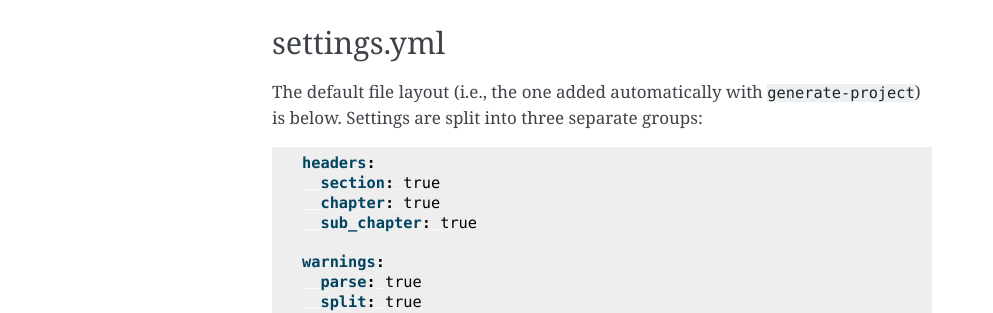
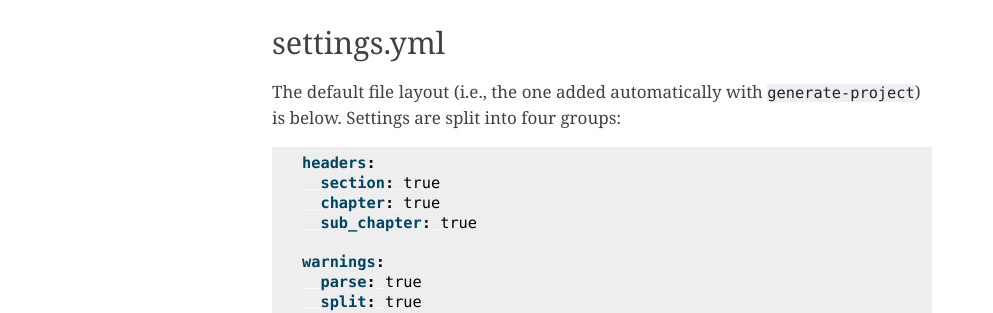
Before and after one commit to edelgm6/draft, a Sphinx documentation site: the page built from docs/source/settings.rst, in a window 1280 px wide. Shown: the part 433-746 px from the top of the page, without its empty margins (148-1141 px from the left). Built offline with Sphinx 7.4.7, drawn with Linux system fonts in a browser that asks for light colours.

Commit message:
settings docs tweak

```diff
--- a/docs/source/settings.rst
+++ b/docs/source/settings.rst
@@ -16,7 +16,7 @@ A few things to note before getting into the specifics:
 settings.yml
 ------------
 
-The default file layout (i.e., the one added automatically with ``generate-project``) is below. Settings are split into three separate groups:
+The default file layout (i.e., the one added automatically with ``generate-project``) is below. Settings are split into four groups:
 
 .. code-block:: yaml
 
```
